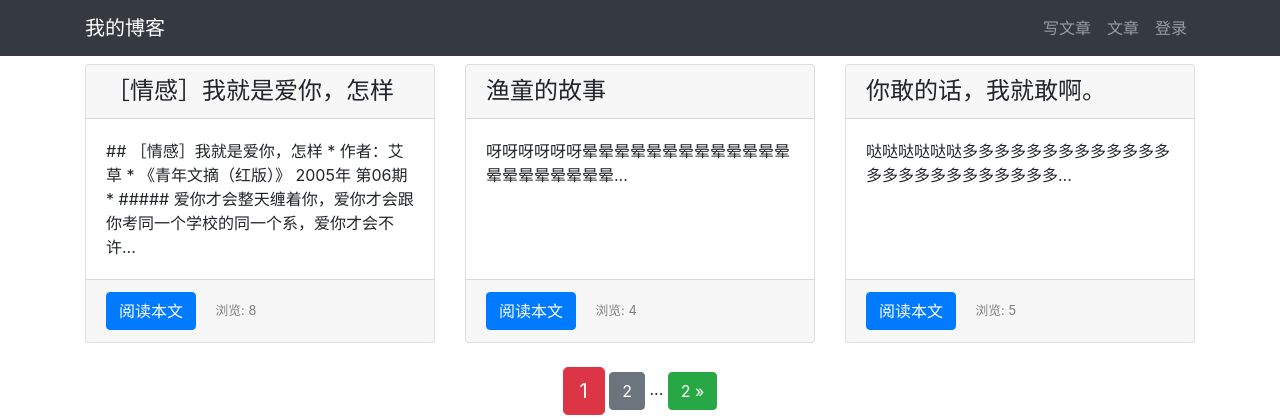
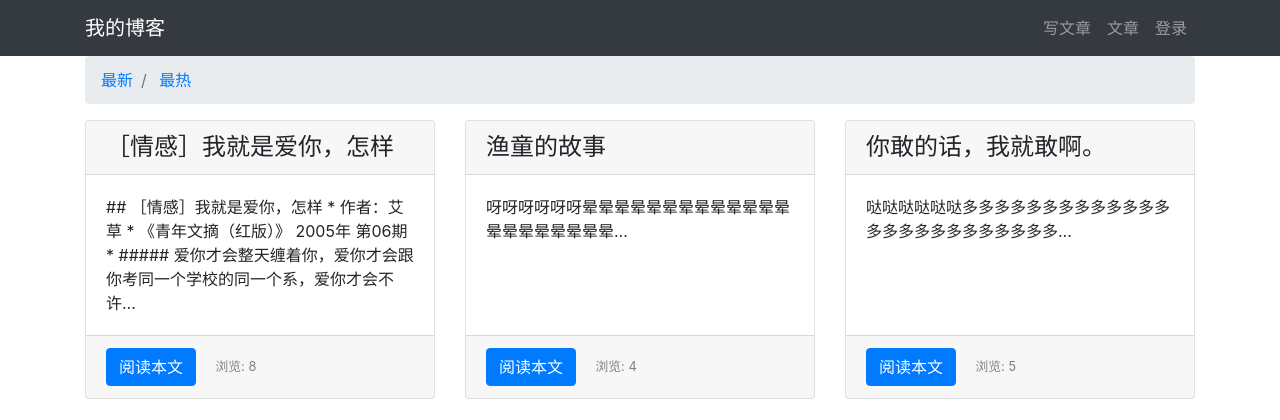
Before and after one commit to xiahaochang/one-hour-a-day-django, a Django app: page /article/article-list/ in a window 1280 px wide. Shown: the top 420 px of the page. Run offline with Django 3.2, Linux system fonts and the light colour scheme; data comes from the database, SQL or seed files in the repository; both versions use the stored data as it was after the commit; some libraries are stand-ins or nearby versions.

Commit message:
2021年8月29日13:58:25

```diff
--- a/article/views.py
+++ b/article/views.py
@@ -21,8 +21,16 @@ from django.contrib.auth.decorators import login_required
 from django.core.paginator import Paginator
 
 def article_list(request):
-    # 修改变量名称（articles -> article_list）
-    article_list = ArticlePost.objects.all()
+    # 根据GET请求中查询条件
+    # 返回不同排序的对象数组
+    if request.GET.get('order') == 'total_views':
+        # order_by()方法指定对象如何进行排序。模型中有total_views这个整数字段，
+        # 因此‘total_views’为正序，‘-total_views’为逆序
+        article_list = ArticlePost.objects.all().order_by('-total_views')
+        order = 'total_views'
+    else:
+        article_list = ArticlePost.objects.all()
+        order = 'normal'
 
     # 每页显示 1 篇文章
     paginator = Paginator(article_list, 3)
@@ -31,7 +39,8 @@ def article_list(request):
     # 将导航对象相应的页码内容返回给 articles
     articles = paginator.get_page(page)
 
-    context = { 'articles': articles }
+     # 修改此行
+    context = { 'articles': articles, 'order': order }
     return render(request, 'article/list.html', context)
 
 
--- a/templates/article/list.html
+++ b/templates/article/list.html
@@ -12,6 +12,21 @@
 
 <!-- 定义放置文章标题的div容器 -->
 <div class="container">
+    <nav aria-label="breadcrumb">
+        <ol class="breadcrumb">
+            <li class="breadcrumb-item">
+                <a href="{% url 'article:article_list' %}">
+                    最新
+                </a>
+            </li>
+            <li class="breadcrumb-item">
+                <a href="{% url 'article:article_list' %}?order=total_views">
+                    最热
+                </a>
+            </li>
+        </ol>
+    </nav>
+
     <div class="row mt-2">
 
         {% for article in articles %}
@@ -49,15 +64,10 @@
         <span class="step-links">
             <!-- 如果不是第一页，则显示上翻按钮 -->
             {% if articles.has_previous %}
-                <a href="?page=1" class="btn btn-success">
-                    &laquo; 1
-                </a>
+                <a href="?page=1&order={{ order }}" class="btn btn-success">&laquo; 1</a>
                 <span>...</span>
-                <a href="?page={{ articles.previous_page_number }}"
-                   class="btn btn-secondary"
-                >
-                    {{ articles.previous_page_number }}
-                </a>
+                <a href="?page={{ articles.previous_page_number }}&order={{ order }}"
+                    class="btn btn-secondary">{{ articles.previous_page_number }}</a>
             {% endif %}
 
             <!-- 当前页面 -->
@@ -67,17 +77,11 @@
 
             <!-- 如果不是最末页，则显示下翻按钮 -->
             {% if articles.has_next %}
-                <a href="?page={{ articles.next_page_number }}"
-                   class="btn btn-secondary"
-                >
-                    {{ articles.next_page_number }}
-                </a>
+                <a href="?page={{ articles.next_page_number }}&order={{ order }}"
+                    class="btn btn-secondary">{{ articles.next_page_number }}</a>
                 <span>...</span>
-                <a href="?page={{ articles.paginator.num_pages }}"
-                   class="btn btn-success"
-                >
-                    {{ articles.paginator.num_pages }} &raquo;
-                </a>
+                <a href="?page={{ articles.paginator.num_pages }}&order={{ order }}"
+                class="btn btn-success">{{ articles.paginator.num_pages }} &raquo;</a>
             {% endif %}
         </span>
     </div>
```
Also changed, not shown: ReadMe.md, db.sqlite3.
